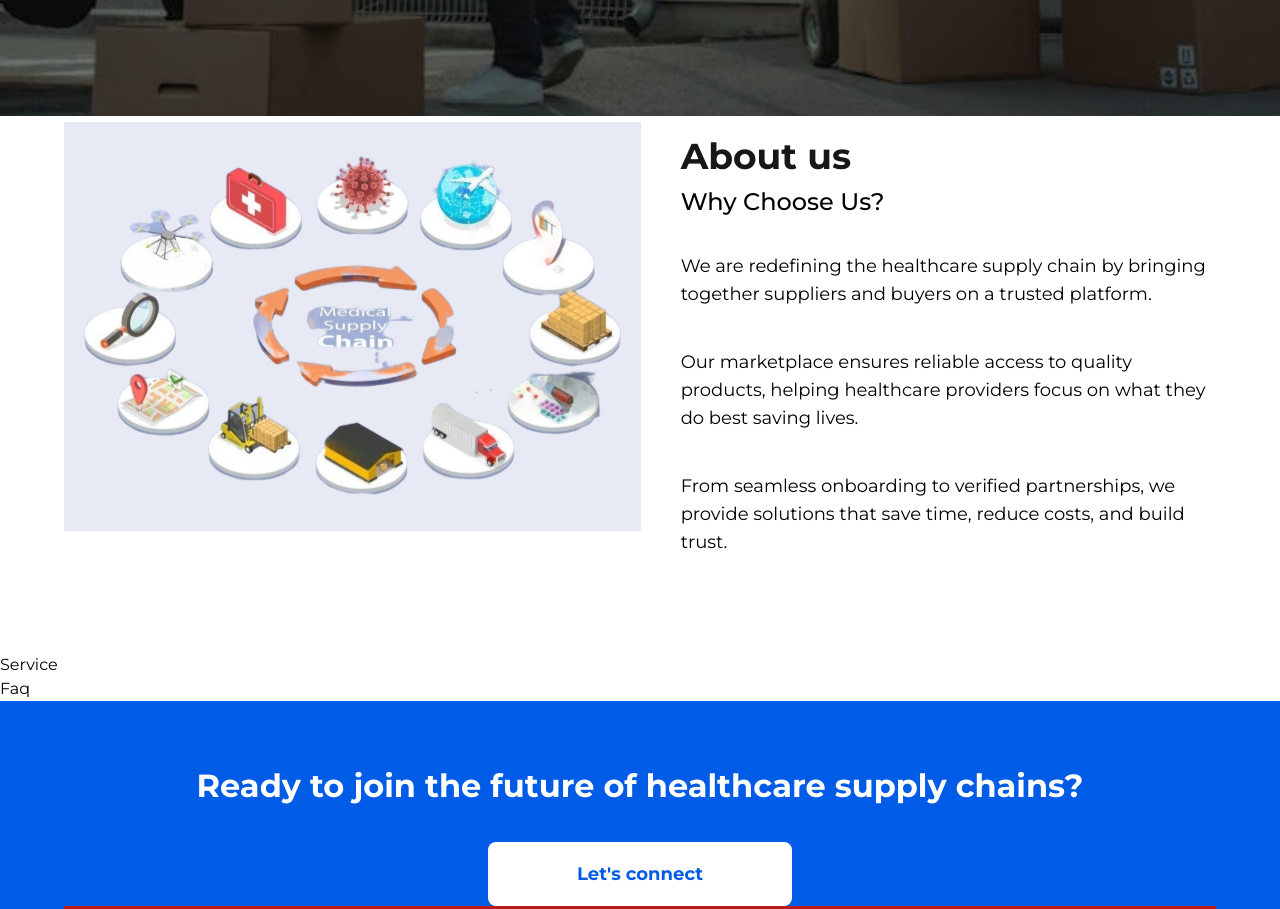
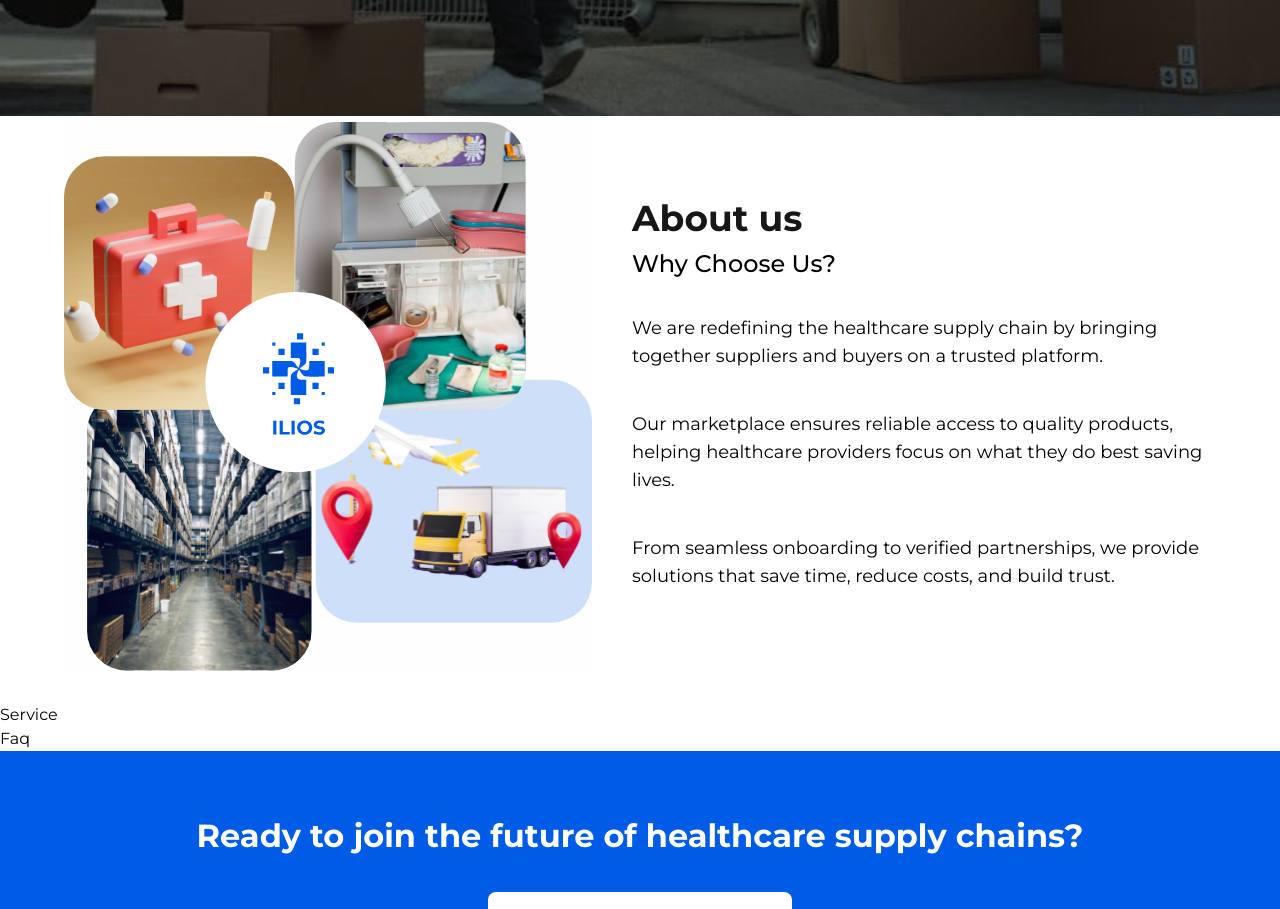
Before and after one commit to ilios91/ilios-fe, a Next.js app: page / in a window 1280 px wide. Shown: the part 840-1749 px from the top of the page. Built offline with nearby package versions, Linux system fonts and the light colour scheme.

Commit message:
completed

```diff
--- a/src/components/sections/About.tsx
+++ b/src/components/sections/About.tsx
@@ -1,12 +1,18 @@
 import Image from "next/image";
-import AboutUsImage from "@/assets/images/about.svg";
+import AboutImage from "@/assets/images/about.svg";
 
 export default function About() {
   return (
-    <section id="about" className="h-[640p] w-[90%] mx-auto">
-      <div className="flex items-center w-full gap-x-10 mt-24 mb-20">
-        <div className="w-[629px] h-[451px]">
-          <Image src={AboutUsImage} alt="about-us-image" className="w-full" />
+    <section id="about" className="h-[640p] w-[90%] mx-auto relative">
+      <div className="flex items-center w-full gap-x-10 mt-24 mb-8">
+        <div className="flex-1 max-w-[604px] max-h-[627.47px]">
+          <Image
+            src={AboutImage}
+            alt="about-image"
+            // fill
+            priority
+            objectFit="cover"
+          />
         </div>
         <div className="w-[584px]">
           <h2 className="text-[36px] font-bold text-main-black leading-8">
```
Also changed, not shown: src/assets/images/about.svg.
